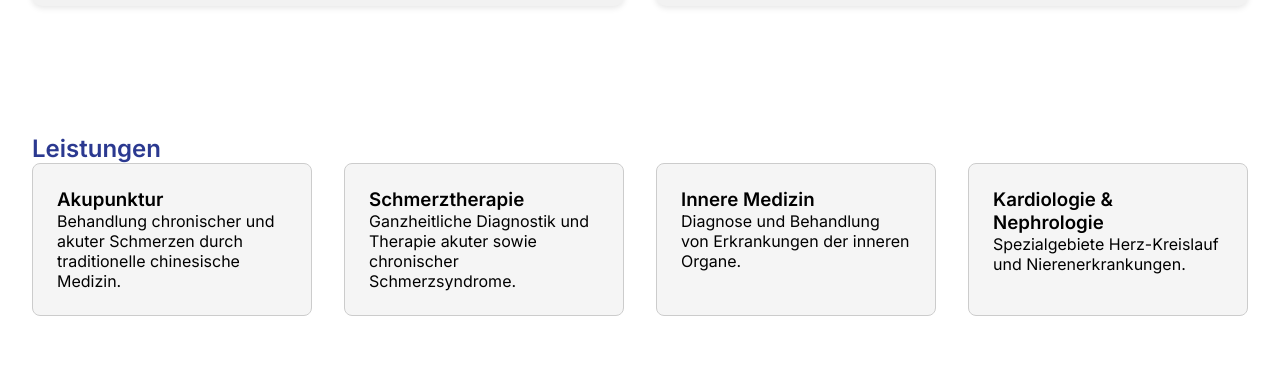
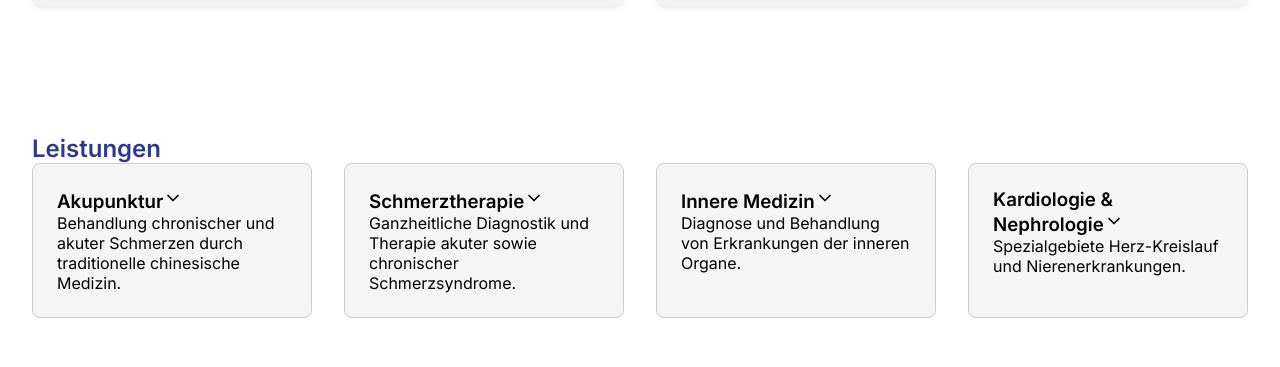
Before and after one commit to lokalino/dr-doerr, a React (Vite) app: page / in a window 1280 px wide. Shown: the part 585-952 px from the top of the page. Built offline with nearby package versions, Linux system fonts and the light colour scheme.

Commit message:
Add collapsible services with animated arrow icon and details section

```diff
--- a/src/components/Services.jsx
+++ b/src/components/Services.jsx
@@ -1,23 +1,58 @@
+import { useState, useRef, useEffect } from 'react'
 import services from '../data/services'
-import { useTranslation } from 'react-i18next'
 
 const Services = () => {
-  const { t } = useTranslation()
+  const [expandedIndex, setExpandedIndex] = useState(null)
+  const cardRefs = useRef([])
+
+  const toggleExpand = (index) => {
+    setExpandedIndex(prev => (prev === index ? null : index))
+  }
+
+  useEffect(() => {
+    if (expandedIndex !== null && cardRefs.current[expandedIndex]) {
+      cardRefs.current[expandedIndex].scrollIntoView({ behavior: 'smooth', block: 'start' })
+    }
+  }, [expandedIndex])
 
   return (
-    <section id="services" data-aos="fade-up">
-      <h2>{t('nav.services')}</h2>
+    <section id="services">
+      <h2>Leistungen</h2>
       <div className="services">
         {services.map((item, index) => (
           <div
-            className="service-card"
+            className={`service-card${expandedIndex === index ? ' expanded' : ''}`}
             key={index}
-            data-aos="zoom-in"
-            data-aos-delay={index * 150}
-            data-aos-offset="100"
+            onClick={() => toggleExpand(index)}
+            ref={el => cardRefs.current[index] = el}
+            data-aos="fade-up"
           >
-            <h3>{item.title}</h3>
-            <p>{item.description}</p>
+            <h3>
+              {item.title}
+              <svg
+                className="arrow-icon"
+                width="20"
+                height="20"
+                viewBox="0 0 24 24"
+                fill="none"
+                xmlns="http://www.w3.org/2000/svg"
+              >
+                <path
+                  d="M6 9L12 15L18 9"
+                  stroke="currentColor"
+                  strokeWidth="2"
+                  strokeLinecap="round"
+                  strokeLinejoin="round"
+                />
+              </svg>
+            </h3>
+            <div className="service-description">
+              <p style={{ whiteSpace: 'pre-line' }}>
+                {expandedIndex === index
+                  ? (item.details || item.description)
+                  : item.description}
+              </p>
+            </div>
           </div>
         ))}
       </div>
```
